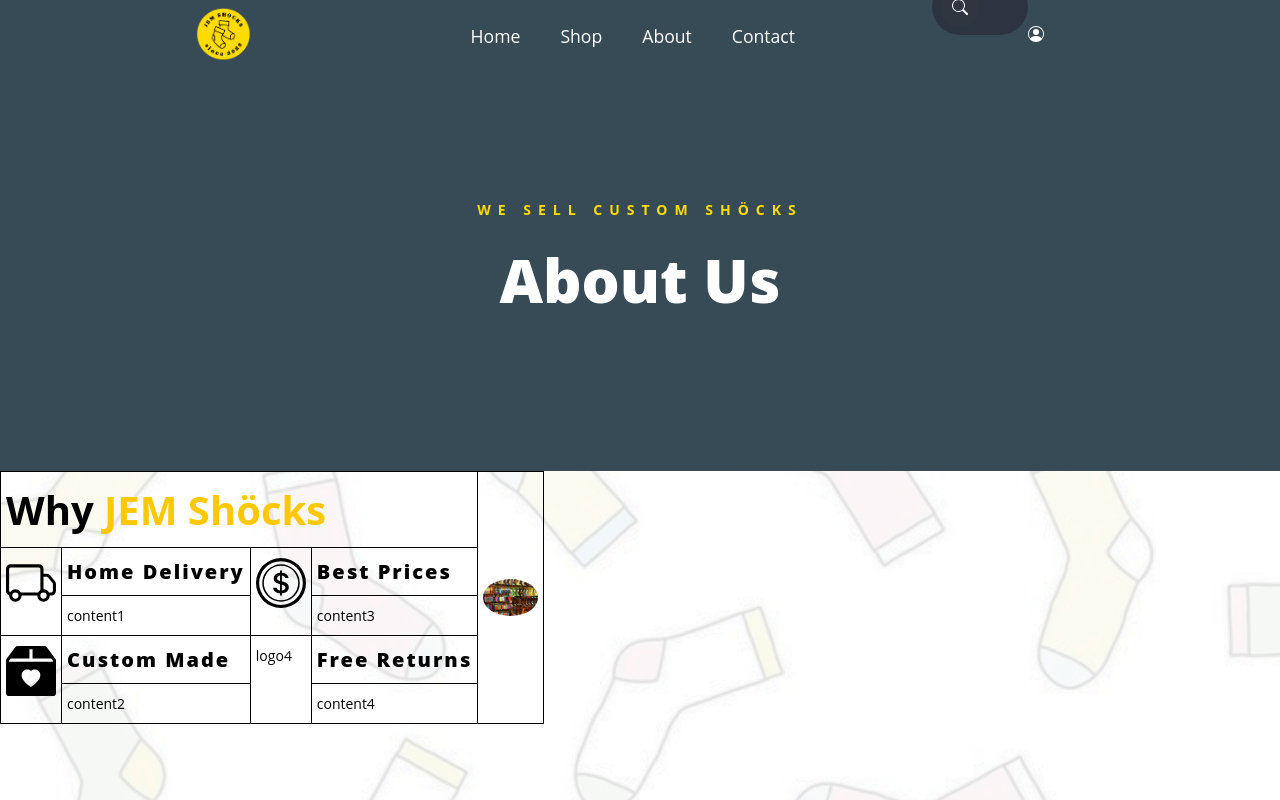
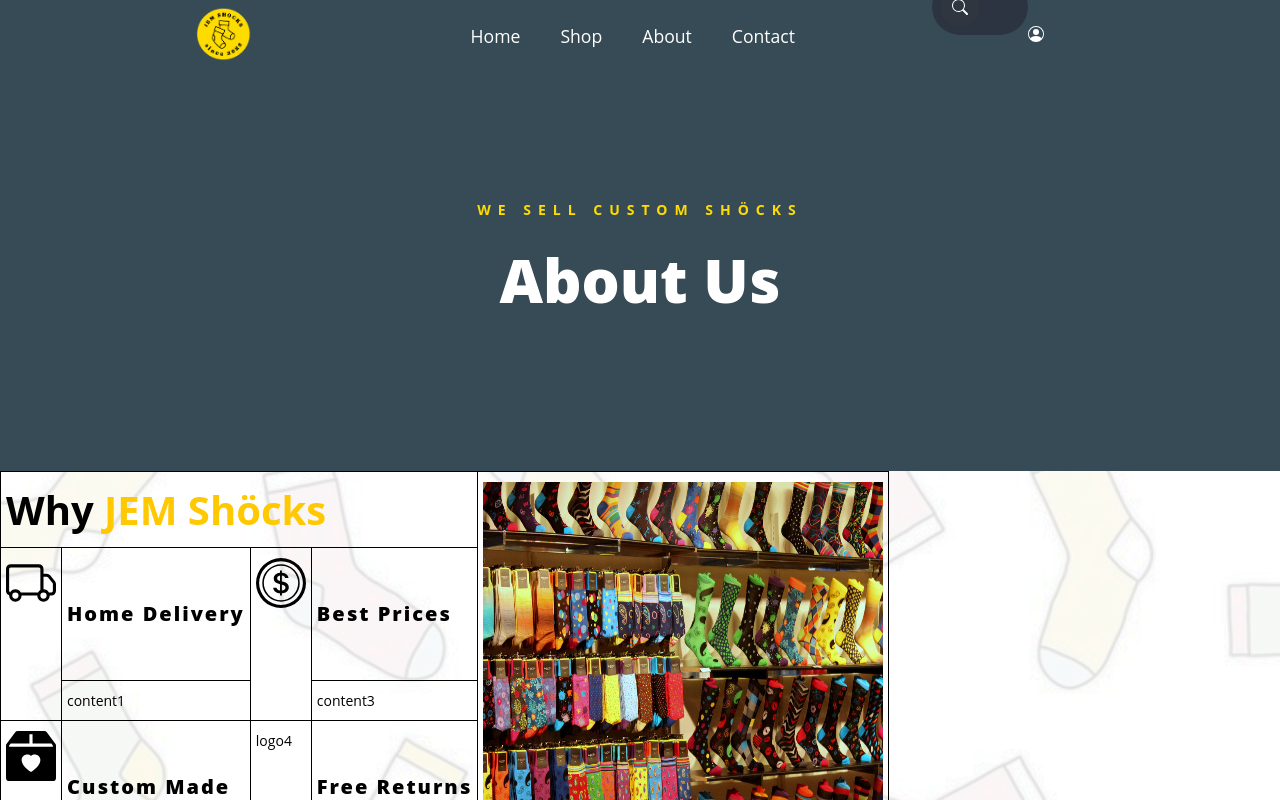
Before and after one commit to Yorrryiii/JEM_Shocks, a React (Create React App) app in the folder jem_shocks/: page /JEM_SHOCKS/about in a window 1280 px wide. Shown: the top 800 px of the page. Built offline with nearby package versions, Linux system fonts and the light colour scheme; a web font is replaced by a local one.

Commit message:
fixing bugs of error page and various others

```diff
--- a/jem_shocks/src/components/About.jsx
+++ b/jem_shocks/src/components/About.jsx
@@ -24,8 +24,8 @@ export class About extends Component {
                     <thead>
                         <tr>
                             <td class="title" colspan="4"><h4 id='titulo1'>Why <span id='titulo2'>JEM Shöcks</span></h4></td>
-                            <td class="fotoWhyJem" rowspan="5">
-                                <img src="/images/AboutWhyJemFoto.jpg" alt="why-jem-shocks"/>
+                            <td rowspan="5">
+                                <img class="fotoWhyJem" src="/images/AboutWhyJemFoto.jpg" alt="why-jem-shocks"/>
                             </td>
                         </tr>
                         <tr>
--- a/jem_shocks/src/components/Error.jsx
+++ b/jem_shocks/src/components/Error.jsx
@@ -6,7 +6,7 @@ export class Error extends Component{
         return(
             <div id='error'>
                 <a href="/JEM_SHOCKS/">
-                    <img src="/images/NotFound.png" alt="JEM SHÖCKS LOGO" id='Error404NotFound' />
+                    <img src="/images/NotFound.png" alt="JEM SHÖCKS LOGO" class = "notFound" id='Error404NotFound' />
                 </a>
             </div>
         )
--- a/jem_shocks/src/components/Navbar.jsx
+++ b/jem_shocks/src/components/Navbar.jsx
@@ -29,7 +29,7 @@ export class Navbar extends Component {
                 <nav id='navigation'>
                     <ul>
                         <a href="/JEM_SHOCKS/">
-                            <img src="/images/LOGO.png" alt="JEM SHÖCKS LOGO" />
+                            <img class = "logoNavbar" src="/images/LOGO.png" alt="JEM SHÖCKS LOGO" />
                         </a>
 
                         <div id='parteDcha'>
--- a/jem_shocks/src/components/styles/About.css
+++ b/jem_shocks/src/components/styles/About.css
@@ -85,8 +85,11 @@
 
 
 .fotoWhyJem {
+    transition: none;
     text-align: center;
     vertical-align: middle;
+    width: 400px;
+    height: 400px;
 
 }
 
--- a/jem_shocks/src/components/styles/Error.css
+++ b/jem_shocks/src/components/styles/Error.css
@@ -5,13 +5,17 @@
   align-items: center;
 }
 
-#Error404NotFound {
-  /* Agrandamos la imagen */
-  width: 120%;
-  height: 100%;
+#error {
+  width: auto;
+  height: 800px;
+}
+.notFound{
+  vertical-align:middle;
+  width: 700px !important;
+  height: 700px !important;
 }
 
-img{
+.notFound{
   vertical-align:middle;
   position: relative;
   width: 55px;
@@ -20,12 +24,12 @@ img{
   transition: 0.2s;
 }
 
-img:hover {
+.notFound:hover {
   outline:3px solid #ffc800;
   outline-offset: 2px;
   opacity: 0.6;
 }
 
-img{
+.notFound{
   border-radius: 50%;
 }
--- a/jem_shocks/src/components/styles/Navbar.css
+++ b/jem_shocks/src/components/styles/Navbar.css
@@ -39,7 +39,7 @@ ul{
 }
 
 /* Animacion del logo */
-#navigation img{
+.logoNavbar{
     vertical-align:middle;
     position: relative;
     width: 55px;
@@ -47,14 +47,10 @@ ul{
     cursor: pointer;
     transition: 0.2s;
 }
-#navigation img:hover {
+.logoNavbar:hover {
     outline:3px solid #ffc800;
     outline-offset: 2px;
     opacity: 0.6;
-}
-
-#navigation img{
-    border-radius: 50%;
 }
 
 #home:hover, #shop:hover, #about:hover, #contact:hover {
```
